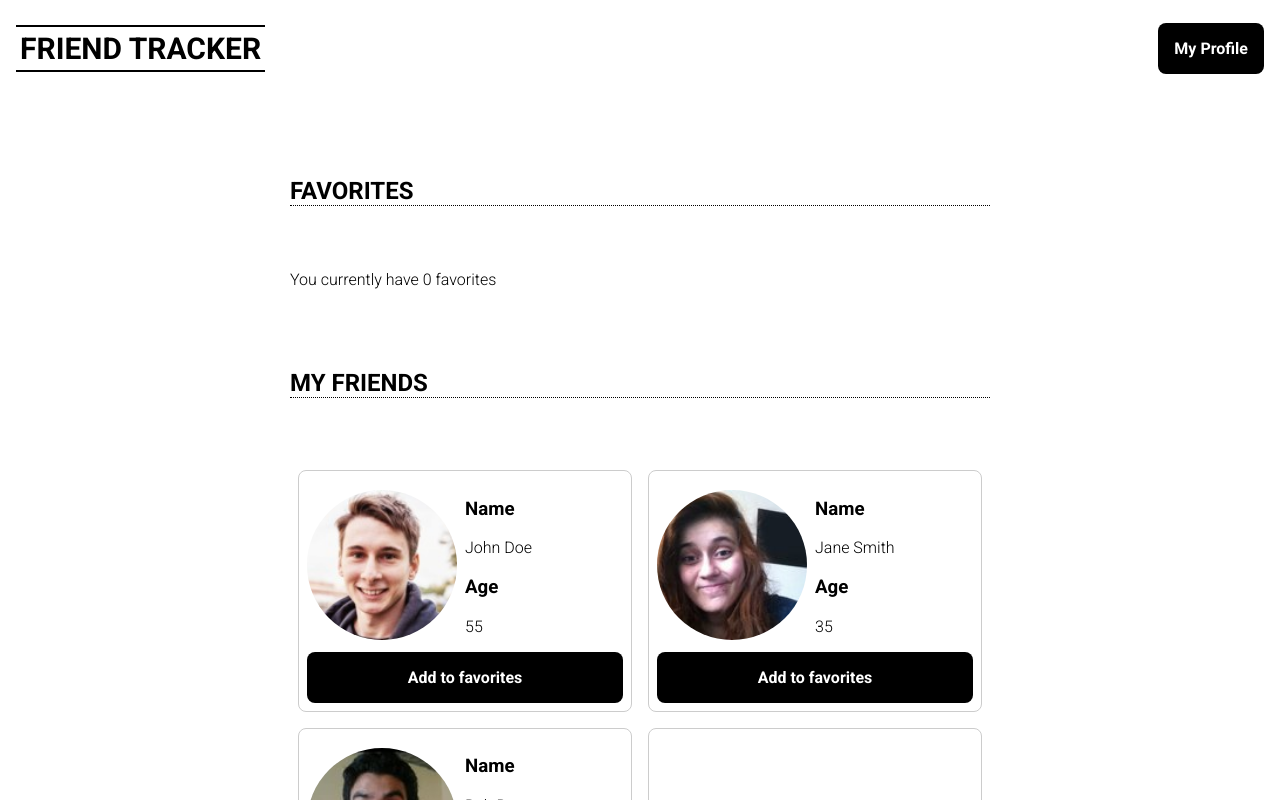
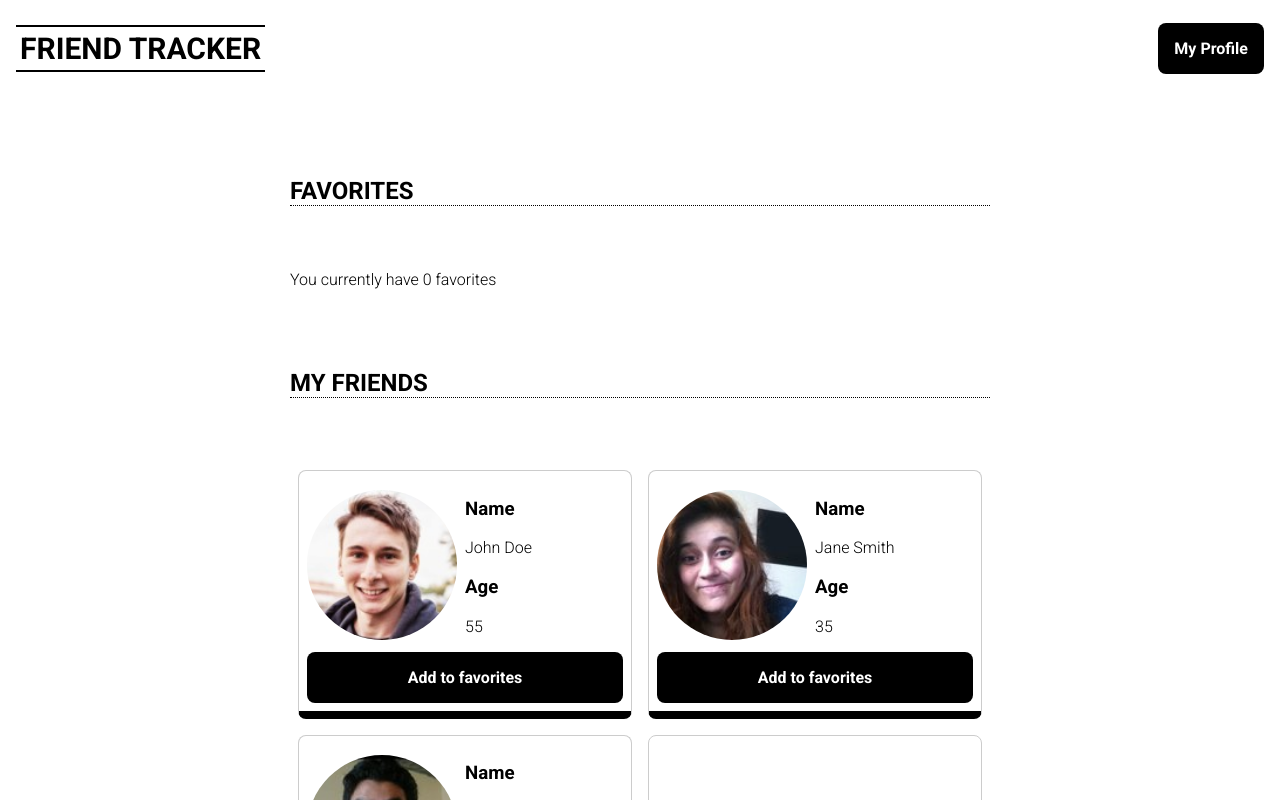
Before and after one commit to CBT-Nuggets/react-basics, a React (Create React App) app: page / in a window 1280 px wide. Shown: the top 800 px of the page. Built offline with nearby package versions, Linux system fonts and the light colour scheme.

Commit message:
Added some advanced controls to the storybook

```diff
--- a/src/components/PersonCard.js
+++ b/src/components/PersonCard.js
@@ -6,9 +6,10 @@ const PersonCard = ({
 	onClick = () => {},
 	actionName,
 	onAction = () => {},
+	highlightColor = 'black', // Add this, and show that Storybook automatically infers that it should be a color in the controls
 }) => {
 	return (
-		<div onClick={onClick} className={styles.cardContainer}>
+		<div onClick={onClick} className={styles.cardContainer} style={{ borderBottom: `8px solid ${highlightColor}` }}>
 			<div className={styles.detailsContainer}>
 				<div className={styles.profilePicLeft}>
 					<div className={styles.profilePicWrap}>
@@ -43,6 +44,7 @@ PersonCard.propTypes = {
 	onClick: PropTypes.func,
 	actionName: PropTypes.string,
 	onAction: PropTypes.func,
+	highlightColor: PropTypes.string,
 };
 
 export { PersonCard };
```
Also changed, not shown: 1 other file (tests, documents, lock files or other folders).
